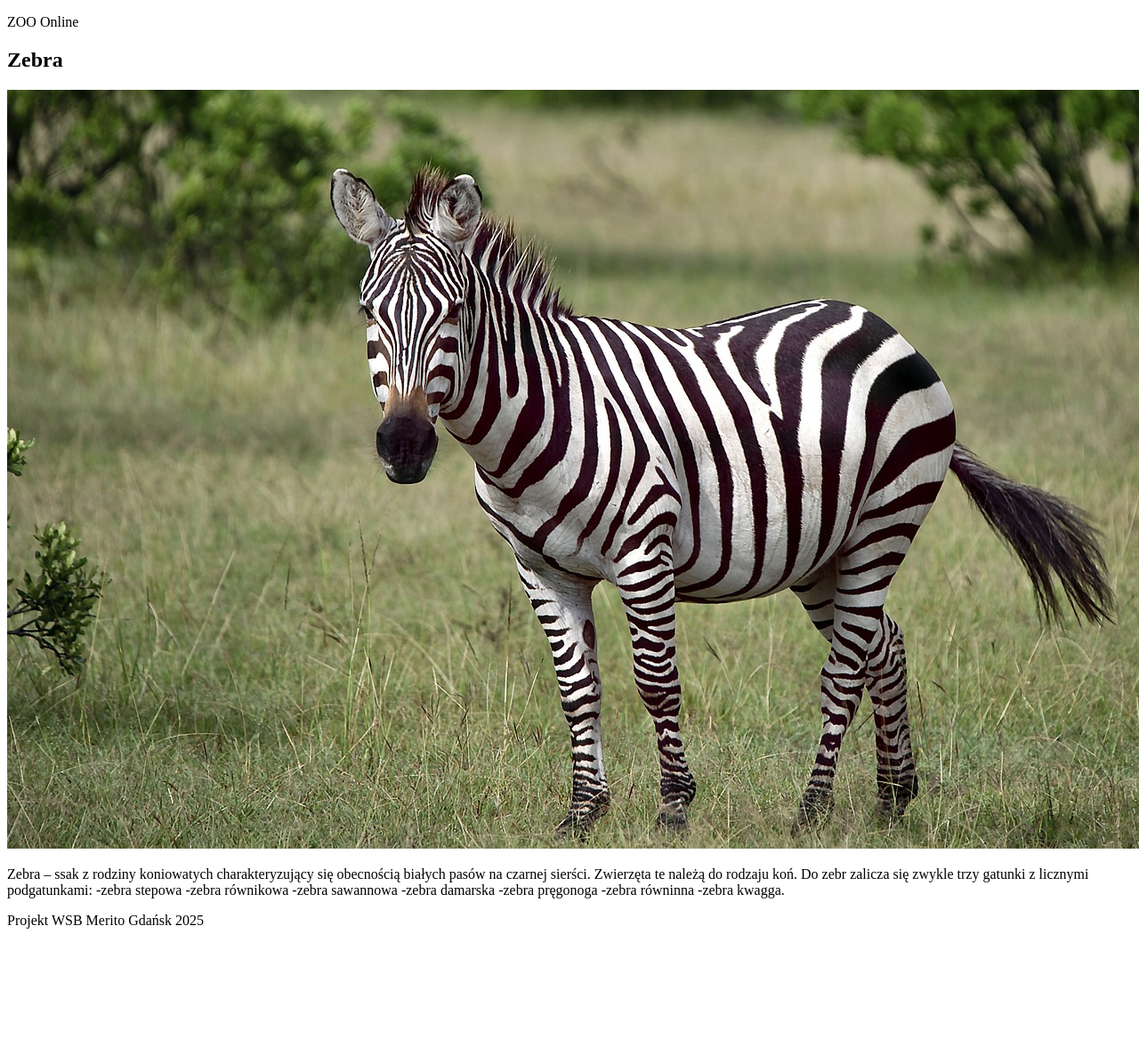
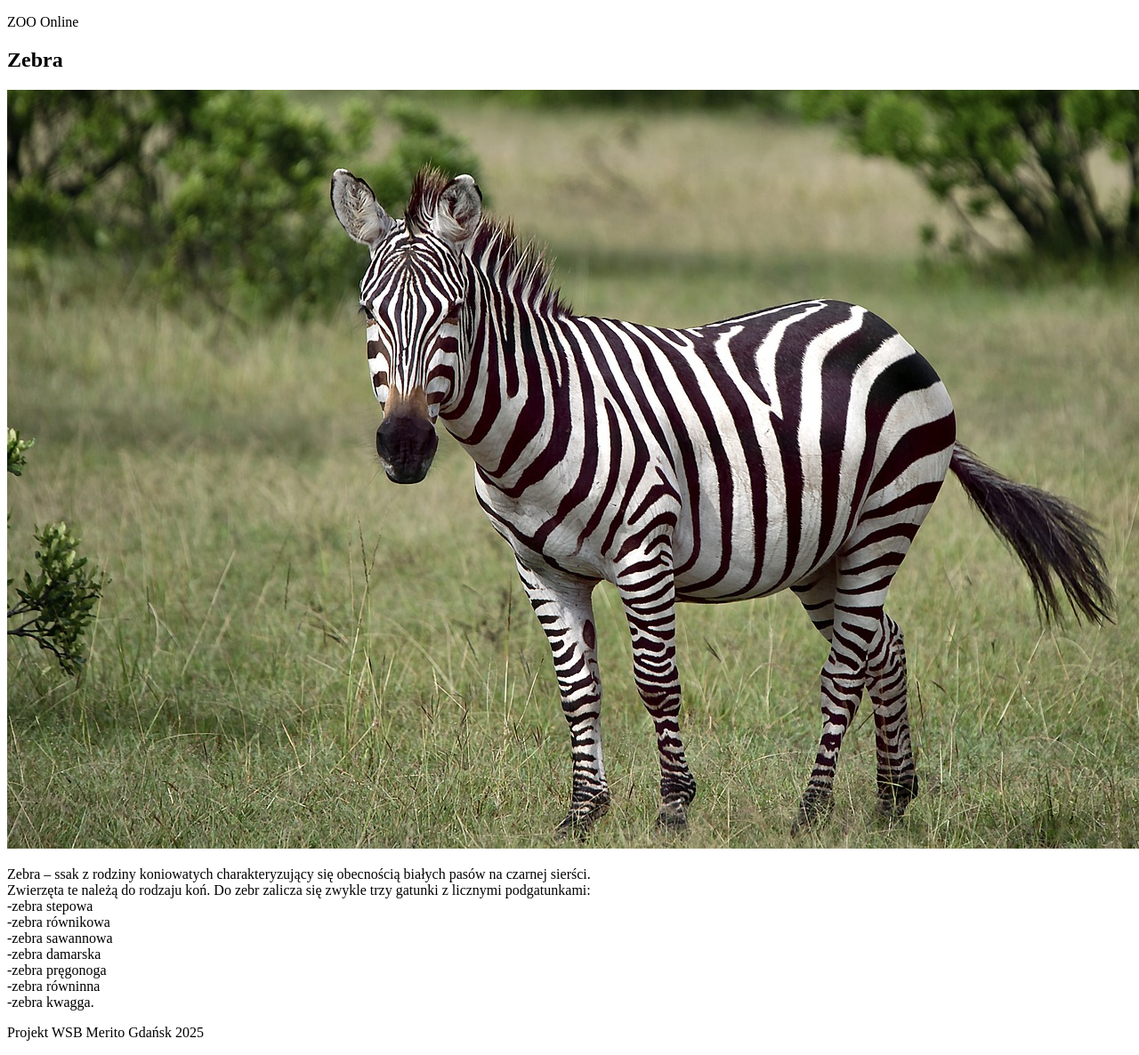
Before and after one commit to KiloZlota/Studia, a plain HTML site: page index.html in a window 1280 px wide. Shown: the whole page at 89% size. Before the commit the page ends 1060 px from the top, so only its background shows below. Drawn offline with Linux system fonts and the light colour scheme.

Commit message:
Poprawiono tekst w pliku index.html

```diff
--- a/index.html
+++ b/index.html
@@ -15,14 +15,14 @@
         <section>
             <h2>Zebra</h2>
             <img src="\img\zebra.jpg" alt="">
-            <p>Zebra – ssak z rodziny koniowatych charakteryzujący się obecnością białych pasów na czarnej sierści.
-            Zwierzęta te należą do rodzaju koń. Do zebr zalicza się zwykle trzy gatunki z licznymi podgatunkami:
-            -zebra stepowa
-            -zebra równikowa
-            -zebra sawannowa
-            -zebra damarska
-            -zebra pręgonoga
-            -zebra równinna
+            <p>Zebra – ssak z rodziny koniowatych charakteryzujący się obecnością białych pasów na czarnej sierści.<br>
+            Zwierzęta te należą do rodzaju koń. Do zebr zalicza się zwykle trzy gatunki z licznymi podgatunkami: <br>
+            -zebra stepowa <br>
+            -zebra równikowa <br>
+            -zebra sawannowa <br>
+            -zebra damarska <br>
+            -zebra pręgonoga <br>
+            -zebra równinna <br>
             -zebra kwagga.</p>
         </section>
     </main>
```
